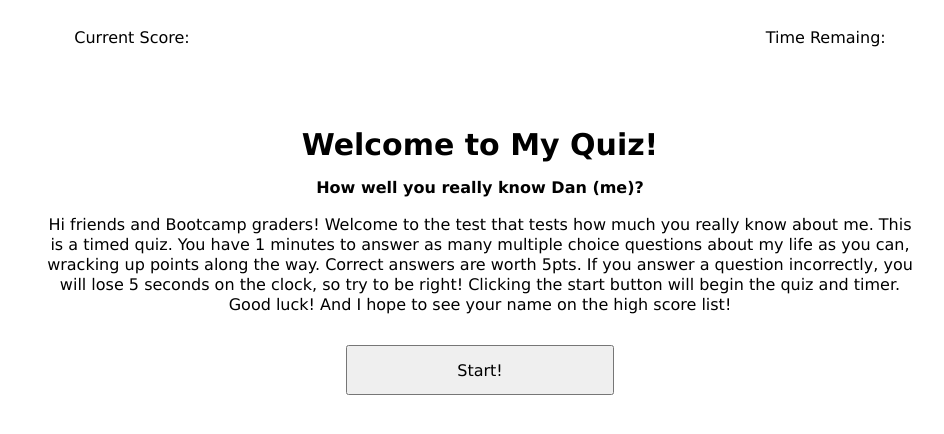
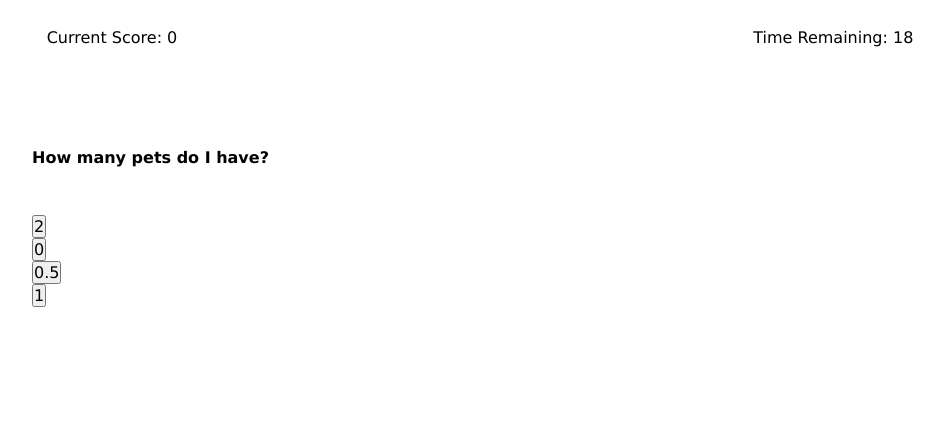
Before and after one commit to danwillett/timed-quiz, a plain HTML site: page index.html in a window 1280 px wide. Both pictures are taken after a click on the button "Start!". Shown: the whole page, without its empty margins (180-1124 px from the left). Drawn offline with Linux system fonts and the light colour scheme.

Commit message:
working question and answer functions

```diff
--- a/assets/css/style.css
+++ b/assets/css/style.css
@@ -52,7 +52,7 @@ h2 {
     font-size: medium;
 }
 
-.instructions {
+#instructions {
     padding: 10px;
     line-height: 20px;
     margin-bottom: 20px;
--- a/assets/js/script.js
+++ b/assets/js/script.js
@@ -1,17 +1,185 @@
+// randomizes question order, so quiz looks different with each run through
+function randomQuestionIndex(pool, poolLength) {
+    var order = [];
+    for (var i = 0; i < poolLength; i++) {
+        var remainLength = pool.length;
+        var randID = Math.floor(Math.random() * remainLength)
+        order.push(pool[randID]);
+        pool.splice(randID, 1);
+    }
+    return order
+}
+
+function randomAnswerIndex() {
+    var order = [];
+    var answerIds = [0, 1, 2, 3];
+    for (var i = 0; i < 4; i++) {
+
+        var remainLength = answerIds.length;
+        var randId = Math.floor(Math.random() * remainLength)
+        order.push(answerIds[randId]);
+        answerIds.splice(randId, 1);
+    }
+    return order
+}
+
+function beginQuiz() {
+    // Sets interval in variable
+    var secondsLeft = 20;
+    timeEl.textContent = secondsLeft;
+    scoreEl.textContent = 0;
+    giveQuestion(q, questionPool, questionOrder)
+
+    var timerInterval = setInterval(function(){
+
+        secondsLeft--;
+        console.log(secondsLeft)
+        timeEl.textContent = secondsLeft;
+        // checkAnswer();
+
+        if (secondsLeft == 0) {
+            clearInterval(timerInterval)
+            endGame()
+            return
+        }
+
+    }, 1000);
+
+}
+
+
+function giveQuestion(q, qPool, qOrder) {
+
+    console.log("question id " + q)
+    var currentQuestion = qPool.question[qOrder[q]];
+
+    var answerPool = [qPool.rightAnswer[qOrder[q]], qPool.wrong1[qOrder[q]], qPool.wrong2[qOrder[q]], qPool.wrong3[qOrder[q]]];
+    console.log(answerPool)
+    // randomize answer order given
+    var answerOrder = randomAnswerIndex();
+
+    // show current question and answers on web page
+    // right now all answers in html have a default data- grade attribute to false
+    questionEl.textContent = currentQuestion;
+
+    // set the the data-correct attirbute to true for the correct answer
+    answerValues = Object.values(answerOrder)
+    correctAnswer = answerValues.findIndex(val => val == 0);
+
+    var ids = ["a", "b", "c", "d"];
+    for (i = 0; i < 4; i++) {
+        document.getElementById(ids[i]).setAttribute("data-correct", "false");
+    }
+
+    document.getElementById(ids[correctAnswer]).setAttribute("data-correct", "true");
+    //assigns variables to the answer html elements
+
+    answerA.textContent = answerPool[answerOrder[0]];
+    answerB.textContent = answerPool[answerOrder[1]];
+    answerC.textContent = answerPool[answerOrder[2]];
+    answerD.textContent = answerPool[answerOrder[3]];
+
+    checkAnswer()
+
+}
+
+function checkAnswer() {
+    clicked = answerBox.addEventListener("click", function(event){
+        console.log(answerBox)
+        event.stopPropagation();
+        event.preventDefault();
+        console.log(event.target)
+        result = event.target.getAttribute("data-correct");
+
+        if (result == "true") {
+            score++;
+            console.log("correct answer!")
+            scoreEl.textContent = score;
+
+        } else {
+            console.log("incorrect answer!")
+            secondsLeft = secondsLeft - 5;
+        }
+
+        q++
+        giveQuestion(q, questionPool, questionOrder);
+    }, { once: true })
+
+
+}
 
 // storing dynamic document elements into variables
 var h1El = document.querySelector("h1");
-var beginButton = document.getElementsByClassName("start-button");
-var questionEl = document.getElementsByClassName("question");
-var instructionsEl = document.getElementsByClassName("instructions");
+var beginButton = document.getElementById("start-button");
+var questionEl = document.getElementById("question");
+var instructionsEl = document.getElementById("instructions");
+var timeEl = document.getElementById("time");
+var scoreEl = document.getElementById("score");
+var answerBox = document.querySelector("ol");
 
+var answerA = document.getElementById("a");
+var answerB = document.getElementById("b");
+var answerC = document.getElementById("c");
+var answerD = document.getElementById("d");
 
-console.log(begin);
+// question pool: object with question key, and answer keys
+// question/answer combos will fill in the empty html spot when the quiz begins
+var questionPool = {
+    question: ["What's my birth month?", "What's my go to breakfast food?", "How many pets do I have?", "What's my favorite place?", "Favorite drink?", "Ideal temperature?"],
+    rightAnswer: ["November", "eggs", "0", "home", "Coffee" , "70F"],
+    wrong1: ["January", "oatmeal", "2", "the beach", "Pepsi", "75F"],
+    wrong2: ["September", "smoothie/acai bowl", "1", "June Lake", "Water", "85F"],
+    wrong3: ["February", "PB toast with banana", "0.5", "Alaska", "Peppermint Tea", "65F"]
+}
+
+// at start up of webpage, chooses a random order for questions to be picked through when quiz starts
+var poolLength = questionPool.question.length;
+var pool = Array.from(Array(poolLength).keys());
+
+var questionOrder = randomQuestionIndex(pool, poolLength);
+console.log("questionOrder = " + questionOrder);
+// sets initial score to be 0 and intial question index to be 0
+var score = 0;
+var secondsLeft = 10000 //begins with 10 secs on clock
+var q = 0;
+
+beginButton.addEventListener("click", function (event) {
+    event.stopPropagation()
+    event.preventDefault()
+
+    // step 1: clear title screen
+    h1El.textContent = "";
+    instructionsEl.textContent = "";
+    questionEl.textContent = "";
+    beginButton.style.display = "none";
+
+    // startTimer();
+
+    beginQuiz()
+
+})
 
 
 
 
-// question pool:
+
+// starts game and begins timer
+
+
+
+// this will need to create a screen that says, "Game over!",
+// & present the score and past scores
+function endGame() {
+
+
+}
+// function: change question
+    // randomly pulls from a question pull
+    // questions stored as objects
+
+// function: keep score
+    // stores points in local storage to be added to with each correct question
+
 
 
 // function: begin quiz
@@ -30,10 +198,3 @@ console.log(begin);
 // subtracting the current value by 5 seconds
 //
 // sends an alert when game is over somehow
-
-// function: change question
-    // randomly pulls from a question pull
-    // questions stored as objects
-
-// function: keep score
-    // stores points in local storage to be added to with each correct question
--- a/index.html
+++ b/index.html
@@ -18,8 +18,8 @@
         <ul>
 
             <!-- will dynamically add to these sections as the quiz progresses -->
-            <li>Current Score: </li>
-            <li>Time Remaing: </li>
+            <li>Current Score: <span id="score"></span></li>
+            <li>Time Remaining: <span id="time"></span></li>
         </ul>
     </header>
 
@@ -30,15 +30,22 @@
         <!-- h1 will disappear once quiz starts -->
         <h1>Welcome to My Quiz!</h1>
         <!-- h2 will filled with each quiz question -->
-        <h2 class="question">How well you really know Dan (me)?</h2>
+        <h2 id="question">How well you really know Dan (me)?</h2>
         <!-- directions will disappear when quiz starts -->
-        <p class="instructions">Hi friends and Bootcamp graders! Welcome to the test that tests how much you really know about me.
+        <p id="instructions">Hi friends and Bootcamp graders! Welcome to the test that tests how much you really know about me.
             This is a timed quiz. You have 1 minutes to answer as many multiple choice questions about my life as you can, wracking up points along the way. Correct answers are worth 5pts.
             If you answer a question incorrectly, you will lose 5 seconds on the clock, so try to be right!
             Clicking the start button will begin the quiz and timer. Good luck! And I hope to see your name on the high score list!
         </p>
+        <!-- answers -->
+        <ol>
+            <li class = "answers"><button id="a" data-correct="false"></button></li>
+            <li class = "answers"><button id="b" data-correct="false"></button></li>
+            <li class = "answers"><button id="c" data-correct="false"></button></li>
+            <li class = "answers"><button id="d" data-correct="false"></button></li>
+        </ol>
         <!-- button begins the quiz, but then will become the submit answer button -->
-        <button class="start-button" data-function="start">Start!</button>
+        <button id="start-button" data-function="start">Start!</button>
     </main>
 </body>
 <script src="./assets/js/script.js"></script>
```
Lines whose indentation alone changed are shown as unchanged.
